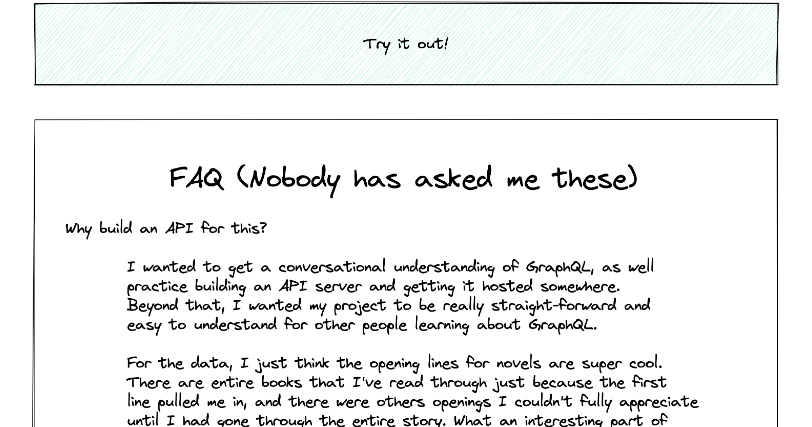
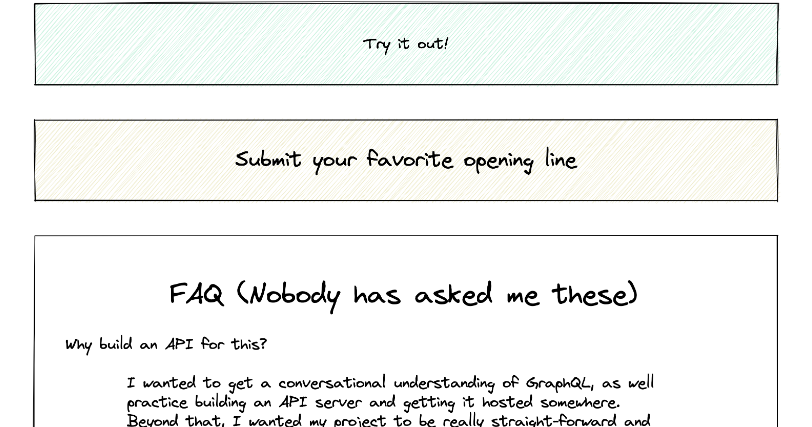
Before and after one commit to erdavids/First-Line, a website: page src/index.html in a window 1280 px wide. Shown: the part 673-1100 px from the top of the page, without its empty margins (234-1046 px from the left). Drawn offline with Linux system fonts and the light colour scheme.

Commit message:
Added new section

```diff
--- a/src/index.html
+++ b/src/index.html
@@ -14,6 +14,7 @@
     <p align="center"><a href="https://www.firstlineapi.com/graphql"><img width="60%" src="./img/main-top.png"></a></p>
     <p align="center"><a href="https://github.com/erdavids/First-Line"><img width="60%" src="./img/github-button.png"></a></p>
     <p align="center"><a href="https://www.firstlineapi.com/graphql"><img width="60%" src="./img/try-button.png"></a></p>
+    <p align="center"><a href="https://forms.gle/FSoutUarBHdUEzSX8"><img width="60%" src="./img/favorite-line.png"></a></p>
     <p align="center"><img width="60%" src="./img/FAQ.png"></p>
     <p align="center"><a href="https://github.com/erdavids"><img width="20%" src="./img/made-by.png"></a></p>
 </body>
```
Also changed, not shown: src/img/favorite-line.png (added), src/img/main-top.png.
